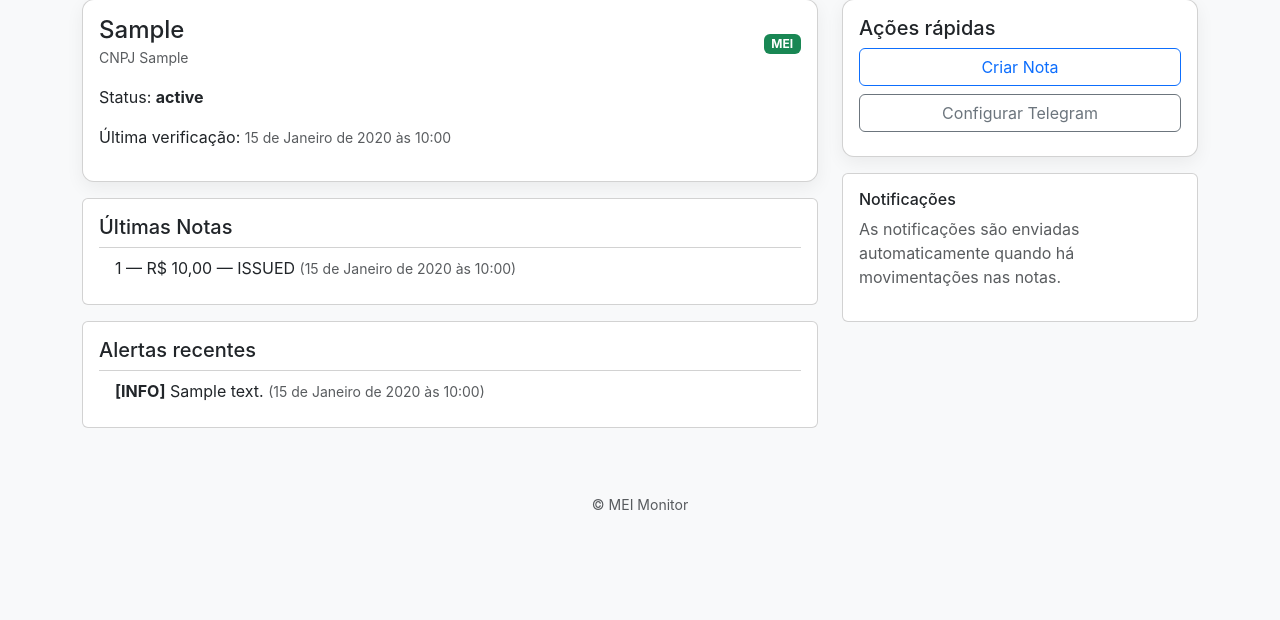
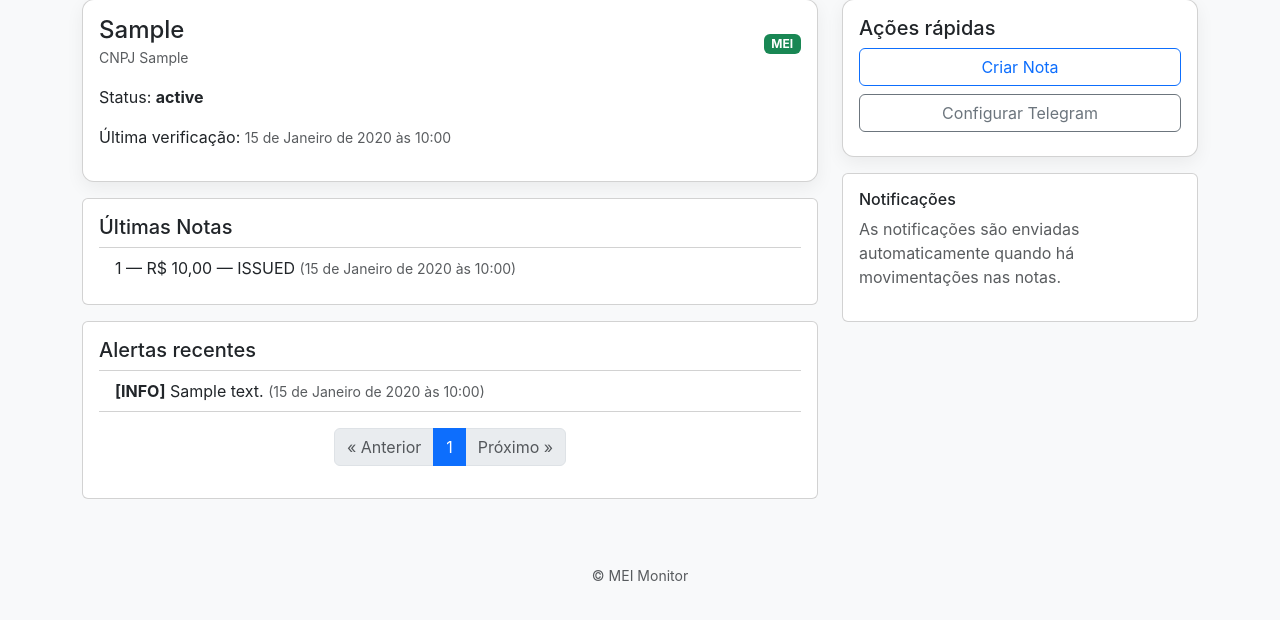
Before and after one commit to 95Caique/mei_monitor, a Django app: page / in a window 1280 px wide. Shown: the part 81-701 px from the top of the page. Run offline with Django 5.2, Linux system fonts and the light colour scheme; a user stored in the database is signed in; tables that the repository leaves empty hold one stand-in row (values such as "Sample post").

Commit message:
FIX: Correção da paginação das notas que foram lançadas na tela inicial pós login

```diff
--- a/dashboard/views.py
+++ b/dashboard/views.py
@@ -1,5 +1,6 @@
 from django.shortcuts import render, redirect
 from django.contrib.auth.decorators import login_required
+from django.core.paginator import Paginator, EmptyPage, PageNotAnInteger
 from monitor.models import Empresa
 from monitor.forms import EmpresaForm, InvoiceForm
 
@@ -8,6 +9,7 @@ from monitor.forms import EmpresaForm, InvoiceForm
 def home(request):
     empresa = Empresa.objects.filter(user=request.user).first()
     alerts = []
+    alerts_page = None
 
     if not empresa:
         if request.method == 'POST':
@@ -23,8 +25,18 @@ def home(request):
         return render(request, 'dashboard/home.html', {'empresa': None, 'form': form, 'alerts': alerts})
 
     if empresa:
-        alerts = empresa.alerts.all()[:10]
-    return render(request, "dashboard/home.html", {"empresa": empresa, "alerts": alerts})
+        all_alerts = empresa.alerts.all()
+        # paginate alerts, 10 per page
+        page = request.GET.get('page', 1)
+        paginator = Paginator(all_alerts, 10)
+        try:
+            alerts_page = paginator.page(page)
+        except PageNotAnInteger:
+            alerts_page = paginator.page(1)
+        except EmptyPage:
+            alerts_page = paginator.page(paginator.num_pages)
+        alerts = alerts_page.object_list
+    return render(request, "dashboard/home.html", {"empresa": empresa, "alerts": alerts, "alerts_page": alerts_page})
 
 
 @login_required
--- a/templates/dashboard/home.html
+++ b/templates/dashboard/home.html
@@ -39,13 +39,39 @@
 
         <div class="card p-3 mb-3">
             <h5>Alertas recentes</h5>
-            {% if alerts %}
+            {% if alerts_page and alerts_page.object_list %}
             <ul class="list-group list-group-flush">
-                {% for a in alerts %}
-                <li class="list-group-item"><strong>[{{ a.level }}]</strong> {{ a.message }} <small class="text-muted">
-                    ({{ a.created_at }})</small></li>
+                {% for a in alerts_page.object_list %}
+                <li class="list-group-item"><strong>[{{ a.level }}]</strong> {{ a.message }} <small class="text-muted">({{ a.created_at }})</small></li>
                 {% endfor %}
             </ul>
+            <nav aria-label="Alert pagination" class="mt-3">
+                <ul class="pagination justify-content-center">
+                    {% if alerts_page.has_previous %}
+                    <li class="page-item">
+                        <a class="page-link" href="?page={{ alerts_page.previous_page_number }}" aria-label="Previous">
+                            &laquo; Anterior
+                        </a>
+                    </li>
+                    {% else %}
+                    <li class="page-item disabled"><span class="page-link">&laquo; Anterior</span></li>
+                    {% endif %}
+
+                    {% for p in alerts_page.paginator.page_range %}
+                    <li class="page-item {% if p == alerts_page.number %}active{% endif %}"><a class="page-link" href="?page={{ p }}">{{ p }}</a></li>
+                    {% endfor %}
+
+                    {% if alerts_page.has_next %}
+                    <li class="page-item">
+                        <a class="page-link" href="?page={{ alerts_page.next_page_number }}" aria-label="Next">
+                            Próximo &raquo;
+                        </a>
+                    </li>
+                    {% else %}
+                    <li class="page-item disabled"><span class="page-link">Próximo &raquo;</span></li>
+                    {% endif %}
+                </ul>
+            </nav>
             {% else %}
             <p class="text-muted">Sem alertas recentes.</p>
             {% endif %}
```
